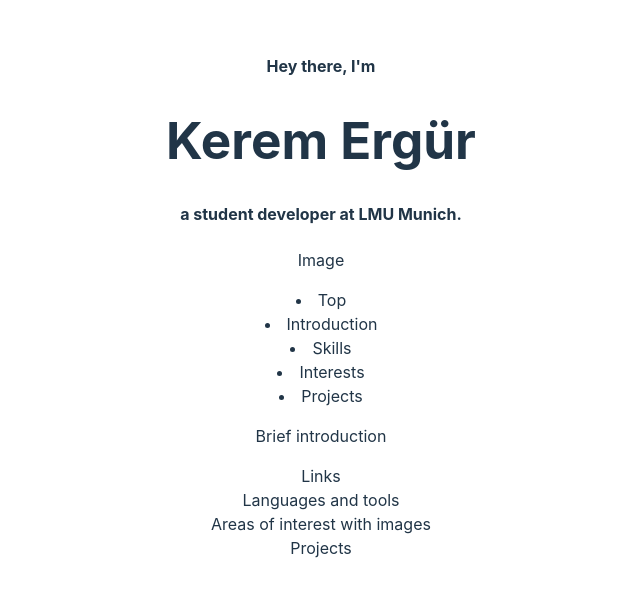
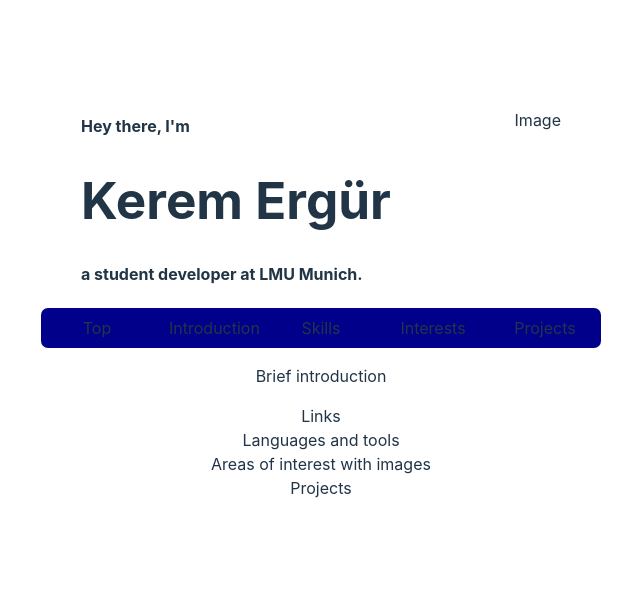
Before and after one commit to keremergur/portfolio, a Vue app: page / in a window 1280 px wide. Shown: the part 104-700 px from the top of the page, without its empty margins (319-959 px from the left). Built offline with nearby package versions, Linux system fonts and the light colour scheme.

Commit message:
head & nav draft

```diff
--- a/src/App.vue
+++ b/src/App.vue
@@ -4,12 +4,12 @@
 
 <template>
   <header>
-    <div>
+    <div class="greet">
       <h4>Hey there, I'm</h4>
       <h1>Kerem Ergür</h1>
       <h4>a student developer at LMU Munich.</h4>
     </div>
-    <div>
+    <div class="photo">
       <p>Image</p>
     </div>
   </header>
@@ -30,5 +30,24 @@
 </template>
 
 <style scoped>
-
+header {
+	display: flex;
+	justify-content: space-between;;
+	padding: 0 15rem;
+}
+nav {
+	background-color: darkblue;
+	border-radius: 7px;
+	width: fit-content;
+	margin: 0 auto;
+}
+nav li {
+	display: inline-block;
+	list-style: none;
+	padding: 0.5rem 1rem;;
+	width: 5rem;
+}
+.greet {
+	text-align: left;
+}
 </style>
--- a/src/style.css
+++ b/src/style.css
@@ -69,6 +69,7 @@ button:focus-visible {
 }
 
 #app {
+  width: 75%;
   max-width: 1280px;
   margin: 0 auto;
   padding: 2rem;
```
